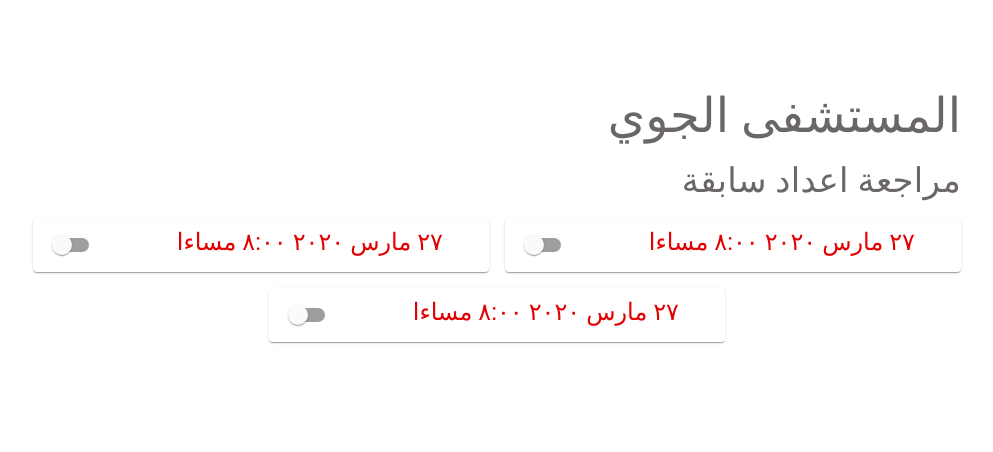
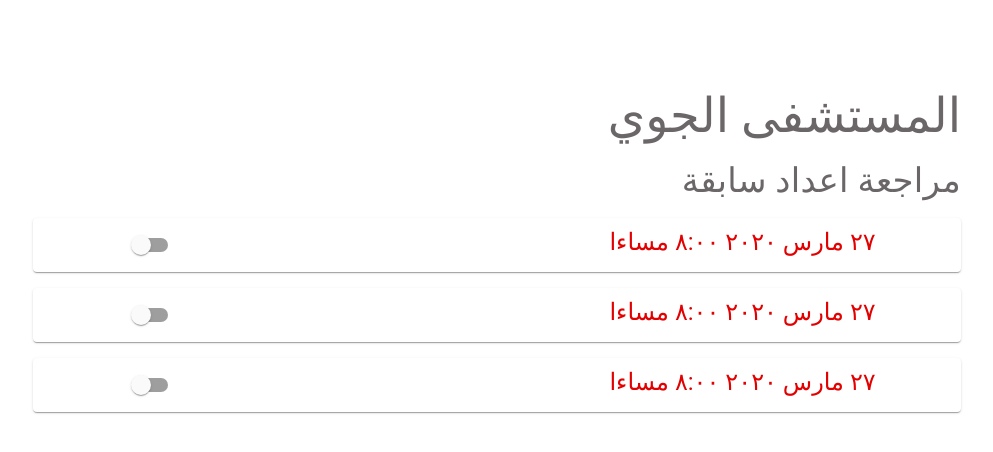
Before and after one commit to LoaiAlaa24/COVID-19, a React (Create React App) app: page /ReviseEq in a window 1280 px wide. Shown: the top 452 px of the page, without its empty margins (95-1088 px from the left). Built offline with nearby package versions, Linux system fonts and the light colour scheme.

Commit message:
after adjusting the order of reviseEq and modal

```diff
--- a/src/components/HelpRequest/ModalConfirm.jsx
+++ b/src/components/HelpRequest/ModalConfirm.jsx
@@ -7,17 +7,24 @@ import { Modal } from "@material-ui/core";
 
 const styles = theme => ({
   mainContainer: {
-    margin: "auto",
-    textAlign: "right"
+    flexGrow: 1,
+    minWidth: 300,
+    margin: "auto"
+    // The position fixed scoping doesn't work in IE 11.
+    // Disable this demo to preserve the others.
   },
   modalContainer: {
-    margin: theme.spacing(5),
+    margin: "auto",
     flexGrow: 1,
+    height: "90%",
+    width: "50%"
+
+    // border: '1px solid black',
+  },
+  paper: {
     backgroundColor: "white",
-    height: "80%",
-    padding: 30,
-    width: "50%"
-    // border: '1px solid black',
+    boxShadow: theme.shadows[5],
+    padding: theme.spacing(2, 4, 3)
   }
 });
 class ModalConfirm extends Component {
@@ -28,7 +35,6 @@ class ModalConfirm extends Component {
   render() {
     const { classes } = this.props;
     return (
-      <Paper>
         <Modal
           disablePortal
           disableEnforceFocus
@@ -36,10 +42,10 @@ class ModalConfirm extends Component {
           open={this.props.openModal}
           aria-labelledby="server-modal-title"
           aria-describedby="server-modal-description"
+          className={classes.modalContainer}
         >
-          <Grid container xs={4} md={12} justify="center">
-            <Grid item xs={12} md={12}>
-              <div className={classes.modalContainer}>
+          <Paper className={classes.paper}>
+            <Grid container item xs={12} justify="center">
               <Grid container spacing={3}>
                 <Grid item xs={12}>
                   <Button
@@ -194,11 +200,9 @@ class ModalConfirm extends Component {
                   </Grid>
                 </Grid>
               </Grid>
-              </div>
             </Grid>
-          </Grid>
+          </Paper>
         </Modal>
-      </Paper>
     );
   }
 }
--- a/src/components/ICU/ModalConfirm.jsx
+++ b/src/components/ICU/ModalConfirm.jsx
@@ -7,17 +7,24 @@ import { Modal } from "@material-ui/core";
 
 const styles = theme => ({
   mainContainer: {
-    margin: "auto",
-    textAlign: "right"
+    flexGrow: 1,
+    minWidth: 300,
+    margin:"auto"
+    // The position fixed scoping doesn't work in IE 11.
+    // Disable this demo to preserve the others.
   },
   modalContainer: {
-    margin: theme.spacing(5),
+    margin: "auto",
     flexGrow: 1,
+    height: "90%",
+    width: "50%",
+
+    // border: '1px solid black',
+  },
+  paper: {
     backgroundColor: "white",
-    height: "80%",
-    padding: 30,
-    width: "50%"
-    // border: '1px solid black',
+    boxShadow: theme.shadows[5],
+    padding: theme.spacing(2, 4, 3),
   }
 });
 class ModalConfirm extends Component {
@@ -28,7 +35,7 @@ class ModalConfirm extends Component {
   render() {
     const { classes } = this.props;
     return (
-      <Paper>
+      <div className={classes.mainContainer}>
           <Modal
             disablePortal
             disableEnforceFocus
@@ -36,10 +43,9 @@ class ModalConfirm extends Component {
             open={this.props.openModal}
             aria-labelledby="server-modal-title"
             aria-describedby="server-modal-description"
+            className={classes.modalContainer}
           >
-          <Grid container xs={4} md={12} justify="center">
-            <Grid item xs={12} md={12}>
-              <div className={classes.modalContainer}>
+            <Paper className={classes.paper}>
             <Grid container spacing={3}>
               <Grid item xs={12}>
                 <Button
@@ -194,11 +200,9 @@ class ModalConfirm extends Component {
                 </Grid>
               </Grid>
             </Grid>
+            </Paper>
+          </Modal>
       </div>
-            </Grid>
-          </Grid>
-        </Modal>
-      </Paper>
     );
   }
 }
--- a/src/components/ReviseEq/Quantity.jsx
+++ b/src/components/ReviseEq/Quantity.jsx
@@ -3,7 +3,7 @@ import { withStyles } from "@material-ui/core/styles";
 import { connect } from "react-redux";
 import { withRouter } from "react-router-dom";
 import { Typography, Grid, Paper, Button } from "@material-ui/core";
-import Switch from '@material-ui/core/Switch';
+import Switch from "@material-ui/core/Switch";
 
 const styles = theme => ({
   mainContainer: {
@@ -12,152 +12,150 @@ const styles = theme => ({
   }
 });
 class Quantity extends Component {
-
   state = {
     checkedA: false
-  }
+  };
 
   handleChangeSwitch = name => event => {
     this.setState({
-       checkedA: event.target.checked });
+      checkedA: event.target.checked
+    });
   };
-
 
   render() {
     const { classes } = this.props;
     return (
       <Paper>
+        <Grid container spacing={2} xs={12} className={classes.mainContainer}>
+          <Grid item xs={2}>
+            <Switch
+              checked={this.state.checkedA}
+              onChange={this.handleChangeSwitch()}
+              name="checkedA"
+              inputProps={{ "aria-label": "secondary checkbox" }}
+            />
+          </Grid>
+
+          <Grid item xs={9}>
+            <Typography style={{ color: "#E20100" }} variant="h5" align="right">
+              {" "}
+              ٢٧ مارس ٢٠٢٠ ٨:٠٠ مساءا
+            </Typography>
+          </Grid>
+
+          {this.state.checkedA && (
             <Grid
               container
               spacing={2}
               xs={12}
-                className={classes.mainContainer}>
-
-<Grid item xs={2} >
-
-
-<Switch
-        checked={this.state.checkedA}
-        onChange={this.handleChangeSwitch()}
-        name="checkedA"
-        inputProps={{ 'aria-label': 'secondary checkbox' }}
-      />
-
-</Grid>
-
-<Grid item xs={9} >
-<Typography style={{color:"#E20100"}}  variant="h5" align="right">
-{" "}
-٢٧ مارس ٢٠٢٠ ٨:٠٠ مساءا
-</Typography>
-
-
-</Grid>
-
-
-
-{this.state.checkedA &&
-
-              <Grid
-                container
-                spacing={2}
-                xs={12}
-                className={classes.mainContainer}>
-                <Grid item xs={6} >
-
-
-            <Typography style={{color:"#E20100",marginLeft:"2%"}}  variant="h5" align="left">
+              className={classes.mainContainer}
+            >
+              <Grid item xs={6}>
+                <Typography
+                  style={{ color: "#E20100", marginLeft: "2%" }}
+                  variant="h5"
+                  align="left"
+                >
                   {" "}
                   ٣٥٠
                 </Typography>
-
-
               </Grid>
 
-<Grid item xs={6} >
-<Typography style={{color:"#6B6667"}}  variant="h5" align="right">
+              <Grid item xs={6}>
+                <Typography
+                  style={{ color: "#6B6667" }}
+                  variant="h5"
+                  align="right"
+                >
                   {" "}
                   عدد المرضى في الوحدة
                 </Typography>
-
-
               </Grid>
 
-
-
-<Grid item xs={6} >
-
-
-<Typography style={{color:"#E20100",marginLeft:"2%"}}  variant="h5" align="left">
+              <Grid item xs={6}>
+                <Typography
+                  style={{ color: "#E20100", marginLeft: "2%" }}
+                  variant="h5"
+                  align="left"
+                >
                   {" "}
                   ٣٥٠
                 </Typography>
-
-
               </Grid>
 
-<Grid item xs={6} >
-<Typography style={{color:"#6B6667"}}  variant="h5" align="right">
+              <Grid item xs={6}>
+                <Typography
+                  style={{ color: "#6B6667" }}
+                  variant="h5"
+                  align="right"
+                >
                   {" "}
                   عدد الغرف المشغولة
                 </Typography>
-
-
               </Grid>
 
-
-
-<Grid item xs={6} >
-
-
-<Typography style={{color:"#E20100",marginLeft:"2%"}}  variant="h5" align="left">
+              <Grid item xs={6}>
+                <Typography
+                  style={{ color: "#E20100", marginLeft: "2%" }}
+                  variant="h5"
+                  align="left"
+                >
                   {" "}
                   ٣٥٠
                 </Typography>
-
-
               </Grid>
 
-<Grid item xs={6} >
-<Typography style={{color:"#6B6667"}}  variant="h5" align="right">
+              <Grid item xs={6}>
+                <Typography
+                  style={{ color: "#6B6667" }}
+                  variant="h5"
+                  align="right"
+                >
                   {" "}
                   عدد الغرف المتاحة
                 </Typography>
-
-
               </Grid>
 
-<Grid item xs={6} >
-
-
-<Typography style={{color:"#E20100",marginLeft:"2%"}}  variant="h5" align="left">
+              <Grid item xs={6}>
+                <Typography
+                  style={{ color: "#E20100", marginLeft: "2%" }}
+                  variant="h5"
+                  align="left"
+                >
                   {" "}
                   ٣٥٠
                 </Typography>
-
-
               </Grid>
 
-<Grid item xs={6} >
-<Typography style={{color:"#6B6667"}}  variant="h5" align="right">
+              <Grid item xs={6}>
+                <Typography
+                  style={{ color: "#6B6667" }}
+                  variant="h5"
+                  align="right"
+                >
                   {" "}
                   عدد اجهزة التنفس الصناعي المتاحة
                 </Typography>
-
-<Grid item xs={12} align="right">
-            <Grid item xs={4} align="center">
-              <Button style={{backgroundColor:"#E20100"}} variant="contained" color="secondary" fullWidth size="large">
-              <Typography variant="h5" align="right"> تعديل</Typography>
+              </Grid>
+              <Grid item xs={12} align="center">
+                <Grid item xs={4}>
+                  <Button
+                    style={{ backgroundColor: "#E20100" }}
+                    variant="contained"
+                    color="secondary"
+                    fullWidth
+                    size="large"
+                  >
+                    <Typography variant="h5" align="right">
+                      {" "}
+                      تعديل
+                    </Typography>
                   </Button>
                 </Grid>
               </Grid>
             </Grid>
+          )}
         </Grid>
-  }
-
-
-</Grid>
-
       </Paper>
     );
   }
--- a/src/views/HelpRequest.jsx
+++ b/src/views/HelpRequest.jsx
@@ -37,7 +37,7 @@ class HelpRequest extends Component {
     const { classes } = this.props;
     return (
       <div className={classes.mainContainer}>
-        <Grid container xs={12} md={6} justify="center">
+        <Grid container item xs={12} justify="center">
           <Grid item xs={12} md={6}>
             <ModalConfirm
               openModal={this.state.openModal}
--- a/src/views/ICU.jsx
+++ b/src/views/ICU.jsx
@@ -8,7 +8,7 @@ import ModalConfirm from "../components/ICU/ModalConfirm";
 
 const styles = theme => ({
   mainContainer: {
-    margin: theme.spacing(10),
+    margin: theme.spacing(5),
     flexGrow: 1
     // border: '1px solid black',
   }
@@ -16,38 +16,33 @@ const styles = theme => ({
 
 class ICU extends Component {
   state = {
-    openModal:false
+    openModal: false
   };
-
 
   handleChangeSwitch = name => event => {
     this.setState({
-      openModal: true});
+      openModal: true
+    });
   };
 
-
-  closeModal= name => event =>{
-        this.setState({
-          openModal:false
-        });
-
-
-  }
+  closeModal = name => event => {
+    this.setState({
+      openModal: false
+    });
+  };
 
   render() {
     const { classes } = this.props;
     return (
       <div className={classes.mainContainer}>
-
-<Grid container xs={12} md={6} justify="center">
-
-       <Grid item xs={12} md={6}>
-
-           <ModalConfirm  openModal={this.state.openModal} closeModal={this.closeModal()} />
-
-      </Grid>
-
-     </Grid>
+        <Grid container item xs={12} justify="center">
+          <Grid item xs={12} md={6}>
+            <ModalConfirm
+              openModal={this.state.openModal}
+              closeModal={this.closeModal()}
+            />
+          </Grid>
+        </Grid>
 
         <Grid container spacing={3}>
           <Grid item xs={12}>
@@ -57,7 +52,7 @@ class ICU extends Component {
             </Typography>
           </Grid>
           <Grid item xs={12}>
-          <Info  handleChangeSwitch={this.handleChangeSwitch()} />
+            <Info handleChangeSwitch={this.handleChangeSwitch()} />
           </Grid>
 
           <Grid item xs={12} align="center">
--- a/src/views/ReviseEq.jsx
+++ b/src/views/ReviseEq.jsx
@@ -5,89 +5,66 @@ import { withRouter } from "react-router-dom";
 import { Typography, Grid } from "@material-ui/core";
 import Quantity from "../components/ReviseEq/Quantity";
 
-
 const styles = theme => ({
   mainContainer: {
     margin: theme.spacing(5),
-    width:"80%",
+    width: "80%",
     flexGrow: 1,
-    justifyContent:"center",
-    alignItems:"center"
+    justifyContent: "center",
+    alignItems: "center"
     // border: '1px solid black',
   },
- container:{
+  container: {
     margin: theme.spacing(5),
-    width:"100%",
-    flexGrow: 1,
-
+    width: "100%",
+    flexGrow: 1
   }
 });
 
 class ReviseEq extends Component {
   state = {};
 
-
   handleChangeSwitch = name => event => {
     this.setState({ ...this.state, [name]: event.target.checked });
   };
-
-
 
   render() {
     const { classes } = this.props;
     return (
       <div className={classes.mainContainer}>
-
-             <Grid
-                container
-                xs={12}
-                justify="center"
-                className={classes.container} >
-
-              <Grid
-                container
-                spacing={2}
-                xs={12}
-                className={classes.mainContainer}>
-
+        <Grid container xs={12} justify="center" className={classes.container}>
+          <Grid container spacing={2} xs={12} className={classes.mainContainer}>
             <Grid item xs={12}>
-            <Typography style={{ color: "#6B6667" }} variant="h3" align="right">
-              {" "}
+              <Typography
+                style={{ color: "#6B6667" }}
+                variant="h3"
+                align="right"
+              >
                 المستشفى الجوي
               </Typography>
             </Grid>
 
             <Grid item xs={12}>
-            <Typography style={{ color: "#6B6667" }} variant="h4" align="right">
-              {" "}
+              <Typography
+                style={{ color: "#6B6667" }}
+                variant="h4"
+                align="right"
+              >
                 مراجعة اعداد سابقة
               </Typography>
             </Grid>
-             <Grid item xs={12} md={6}>
-
-                  <Quantity  openModal={false} />
-
-
-
+            <Grid item xs={12} >
+              <Quantity openModal={false} />
             </Grid>
 
-           <Grid item xs={12} md={6}>
-
-           <Quantity  openModal={false} />
-
-
-
+            <Grid item xs={12}>
+              <Quantity openModal={false} />
             </Grid>
-    <Grid item xs={12} md={6}>
-
-           <Quantity  openModal={false} />
-
-
-
+            <Grid item xs={12}>
+              <Quantity openModal={false} />
             </Grid>
           </Grid>
         </Grid>
-
       </div>
     );
   }
```
Lines whose indentation alone changed are shown as unchanged.
